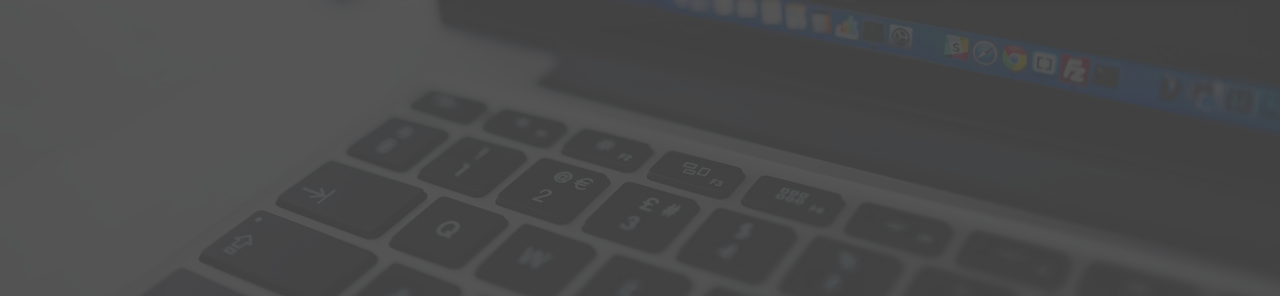
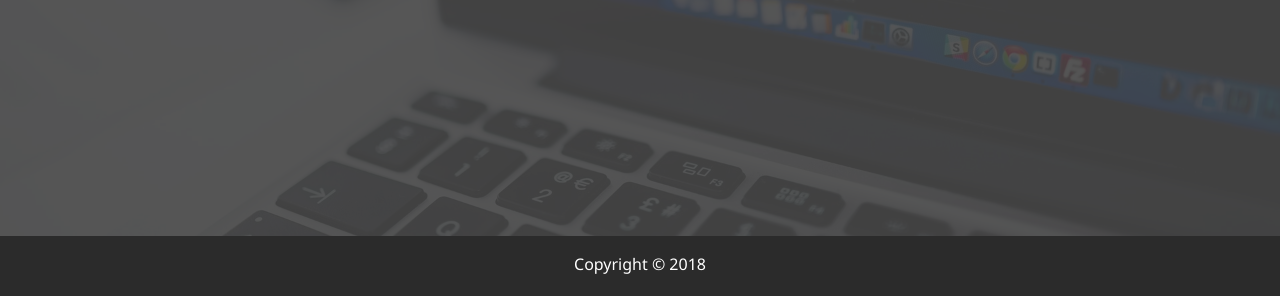
Before and after one commit to imjamesku/modern_portfolio, a website: page dist/index.html in a window 1280 px wide. Shown: the part 504-800 px from the top of the page. Drawn offline with Linux system fonts and the light colour scheme.

Commit message:
added footer to index

```diff
--- a/dist/index.html
+++ b/dist/index.html
@@ -56,6 +56,10 @@
     </div>
   </main>
 
+  <footer id="main-footer">
+      Copyright &copy; 2018
+  </footer>
+
   <script src="js/main.js"></script>
 </body>
 
```
